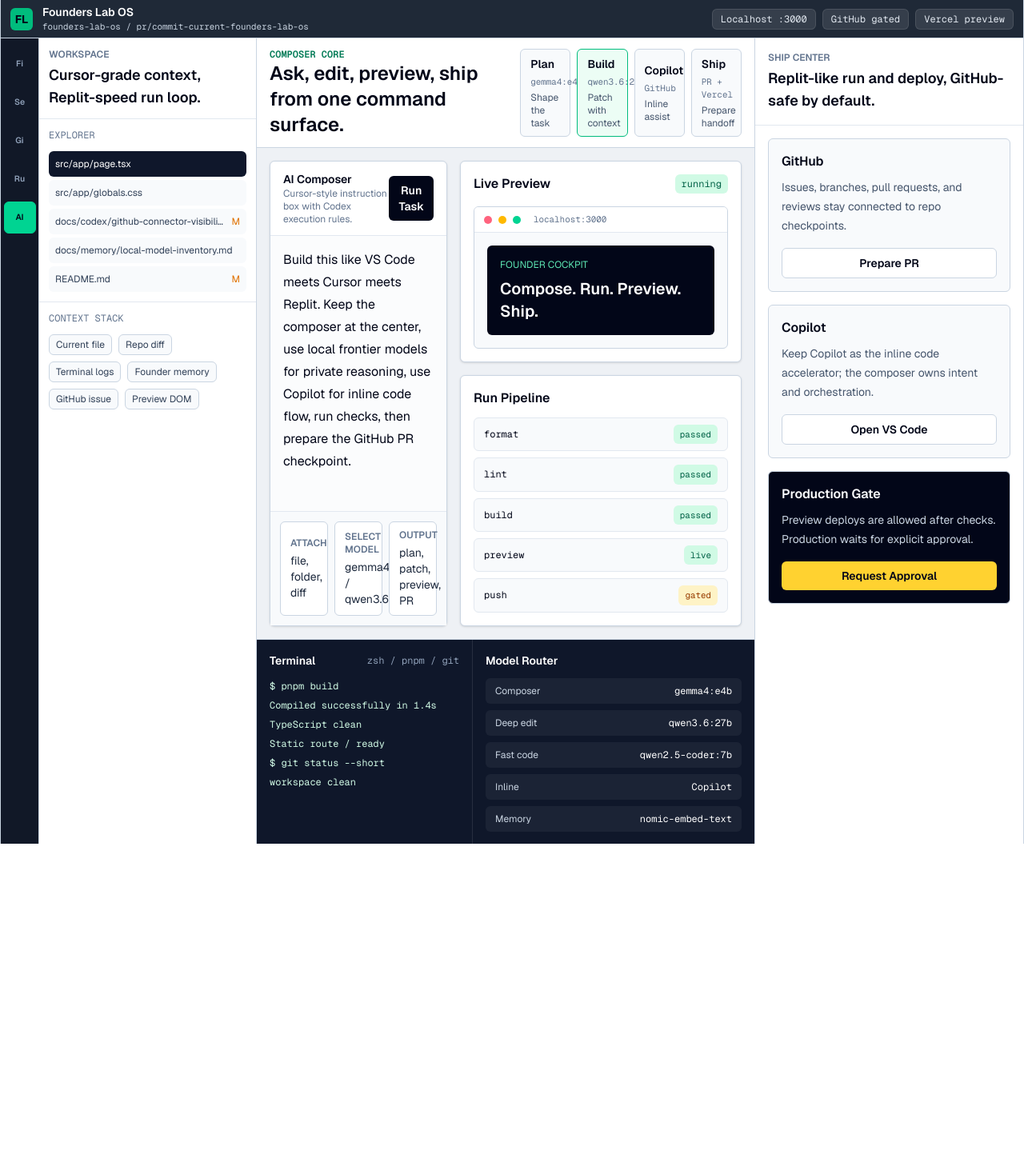
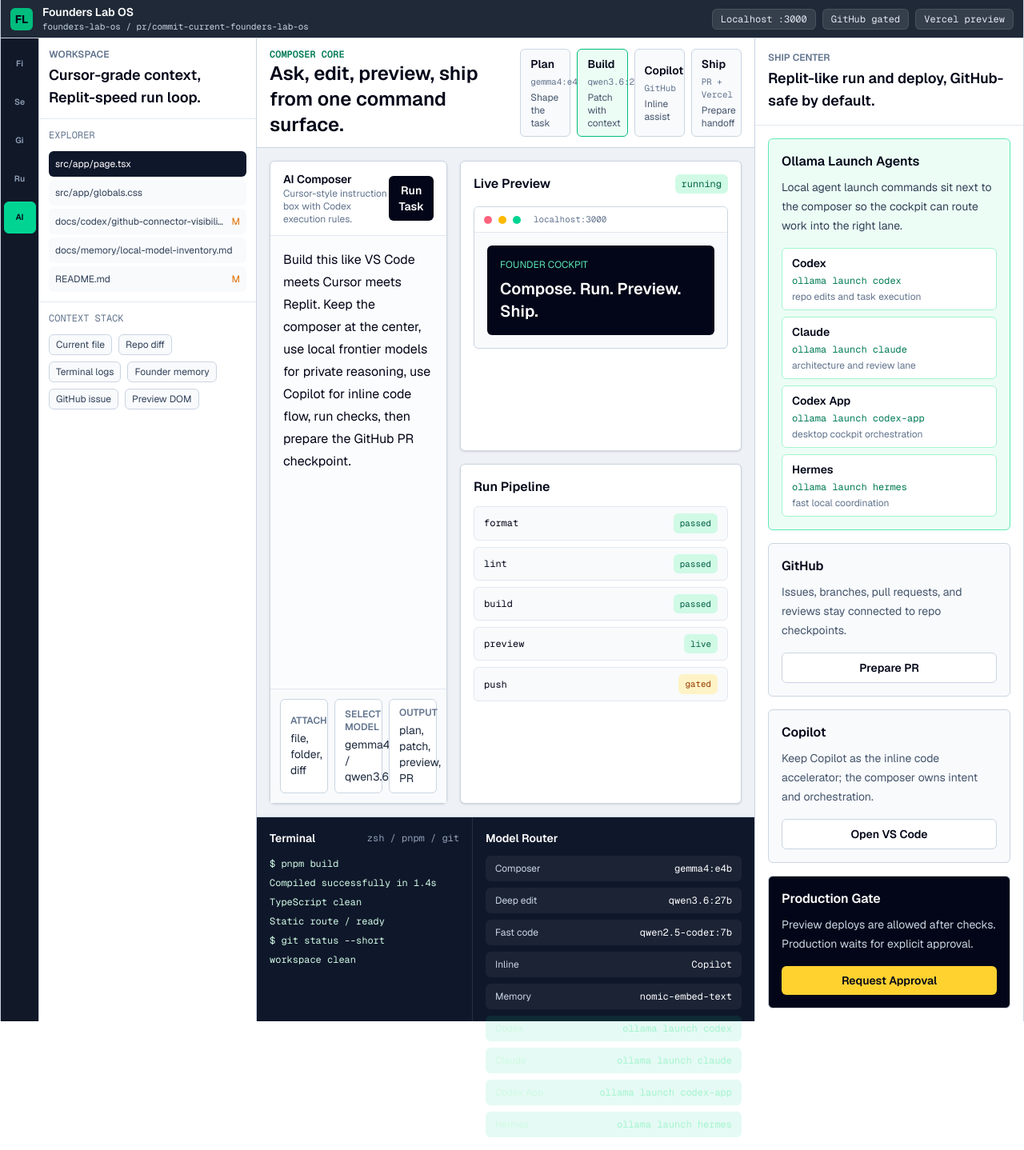
Before and after one commit to dvdmrtnz15-afk/founders-lab-os, a Next.js app: page / in a window 1280 px wide. Shown: the whole page at 80% size. Before the commit the page ends 1056 px from the top, so only its background shows below. Built offline with nearby package versions, Linux system fonts and the light colour scheme.

Commit message:
Add Ollama launch agent lanes

```diff
--- a/src/app/page.tsx
+++ b/src/app/page.tsx
@@ -47,6 +47,13 @@
   ["Fast code", "qwen2.5-coder:7b"],
   ["Inline", "Copilot"],
   ["Memory", "nomic-embed-text"],
+];
+
+const localLaunchAgents = [
+  ["Codex", "ollama launch codex", "repo edits and task execution"],
+  ["Claude", "ollama launch claude", "architecture and review lane"],
+  ["Codex App", "ollama launch codex-app", "desktop cockpit orchestration"],
+  ["Hermes", "ollama launch hermes", "fast local coordination"],
 ];
 
 export default function Home() {
@@ -312,6 +319,17 @@
                       </span>
                     </div>
                   ))}
+                  {localLaunchAgents.map(([agent, command]) => (
+                    <div
+                      className="flex items-center justify-between gap-3 rounded-md bg-emerald-400/10 px-3 py-2"
+                      key={agent}
+                    >
+                      <span className="text-xs text-emerald-100">{agent}</span>
+                      <span className="font-mono text-xs text-emerald-200">
+                        {command}
+                      </span>
+                    </div>
+                  ))}
                 </div>
               </div>
             </section>
@@ -328,6 +346,33 @@
             </div>
 
             <div className="space-y-4 p-4">
+              <section className="rounded-md border border-emerald-300 bg-emerald-50 p-4">
+                <h3 className="font-semibold">Ollama Launch Agents</h3>
+                <p className="mt-2 text-sm leading-6 text-slate-700">
+                  Local agent launch commands sit next to the composer so the
+                  cockpit can route work into the right lane.
+                </p>
+                <div className="mt-4 space-y-2">
+                  {localLaunchAgents.map(([agent, command, role]) => (
+                    <button
+                      className="w-full rounded-md border border-emerald-200 bg-white px-3 py-2 text-left"
+                      key={agent}
+                      type="button"
+                    >
+                      <span className="block text-sm font-semibold">
+                        {agent}
+                      </span>
+                      <span className="mt-1 block font-mono text-xs text-emerald-700">
+                        {command}
+                      </span>
+                      <span className="mt-1 block text-xs text-slate-500">
+                        {role}
+                      </span>
+                    </button>
+                  ))}
+                </div>
+              </section>
+
               <section className="rounded-md border border-slate-300 bg-slate-50 p-4">
                 <h3 className="font-semibold">GitHub</h3>
                 <p className="mt-2 text-sm leading-6 text-slate-600">
```
Also changed, not shown: 1 other file (tests, documents, lock files or other folders).
